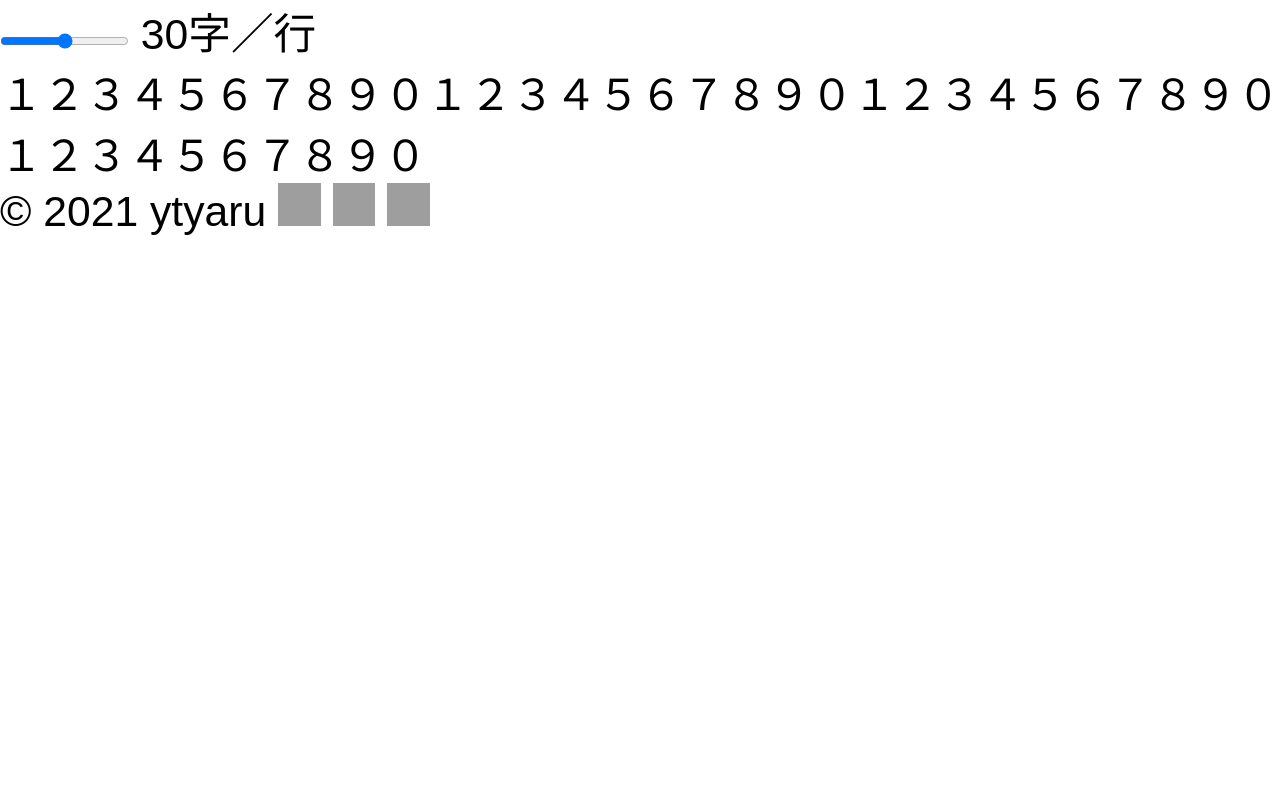
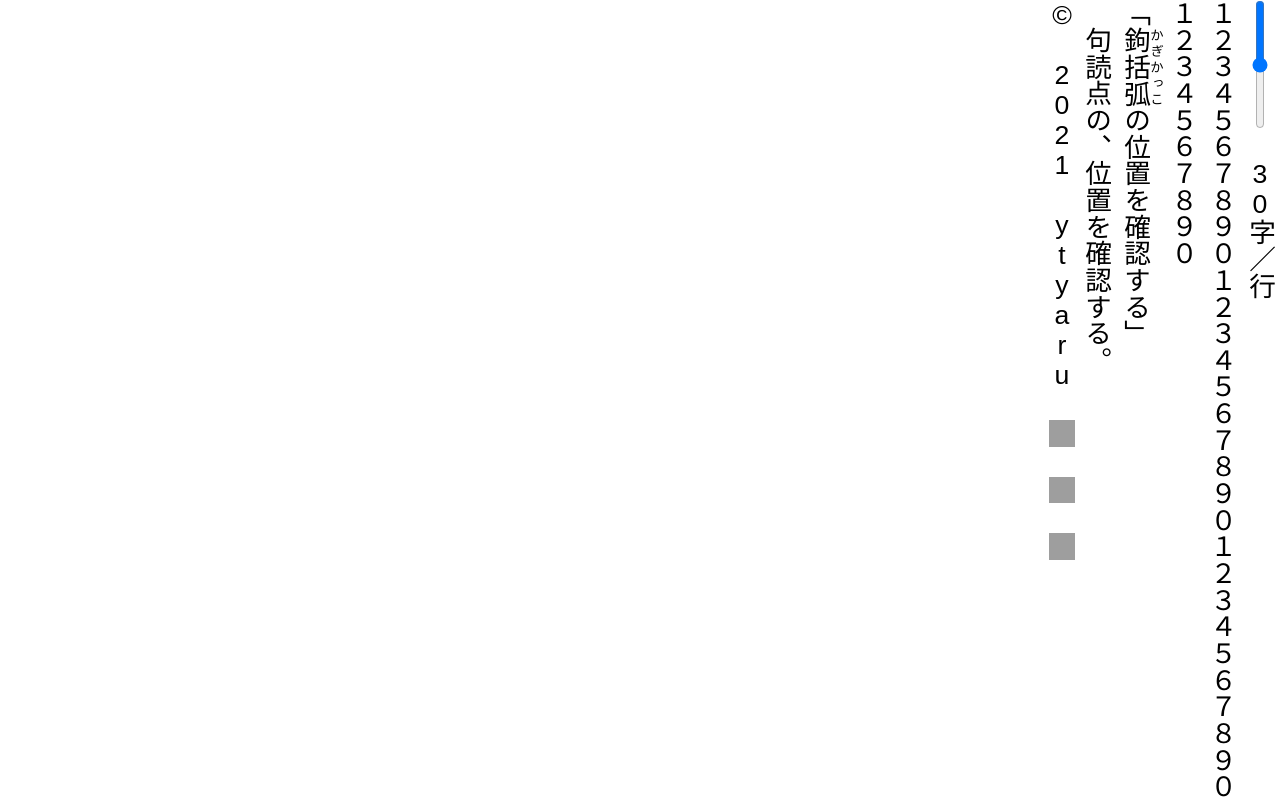
Before and after one commit to ytyaru/Html.CSS.WritingMode.Vertical.20211225191845, a plain HTML site: page docs/index.html in a window 1280 px wide. Drawn offline with Linux system fonts and the light colour scheme; grey boxes are pictures that could not be loaded; a web font is replaced by a local one.

Commit message:
mod docs/

```diff
--- /dev/null
+++ b/docs/css/tategaki.css
@@ -0,0 +1,20 @@
+@charset "utf-8";
+body {
+	font-family: 'IPAex明朝', sans-serif;
+	font-size: calc(100vh / (var(--line-of-chars)));
+	text-orientation: upright; /* 正立 */
+	text-combine-upright: digits 4; /* 縦中横 */
+
+	height: 100vh;
+	overflow: auto;
+	margin: 0 auto;
+	width: 100%;
+	writing-mode: tb-rl;
+	writing-mode: vertical-rl;
+	/writing-mode: tb-rl;
+	_writing-mode: tb-rl;
+	-ms-writing-mode: tb-rl;            /* IE用      */
+	-moz-writing-mode: vertical-rl;     /* firefox用 */
+	-webkit-writing-mode: vertical-rl;  /* chrome用  */
+	-o-writing-mode: vertical-rl;       /* opera用   */
+}
--- a/docs/index.html
+++ b/docs/index.html
@@ -5,9 +5,10 @@
 <title></title>
 <meta name="description" content="">
 <meta name="author" content="ytyaru">
-<link rel="license" href="https://creativecommons.org/licenses/by-sa/3.0/deed.ja">
+<link rel="license" href="https://creativecommons.org/licenses/by-sa/4.0/deed.ja">
 <link rel="icon" href="assets/image/avator.png">
 <link rel="stylesheet" href="css/styles.css">
+<link rel="stylesheet" href="css/tategaki.css">
 <meta name="viewport" content="width=device-width, initial-scale=1">
 <script src="js/FontSize.js"></script>
 <script src="js/main.js"></script>
@@ -17,6 +18,8 @@
     <label for="volume"><span id="FontSize_"></span>字／行</label>
 
     <p>１２３４５６７８９０１２３４５６７８９０１２３４５６７８９０１２３４５６７８９０</p>
+    <p>「<ruby>鉤括弧<rt>かぎかっこ</rt></ruby>の位置を確認する」</p>
+    <p>　句読点の、位置を確認する。</p>
 
     <footer>
         <span>© 2021 ytyaru</span>
```
